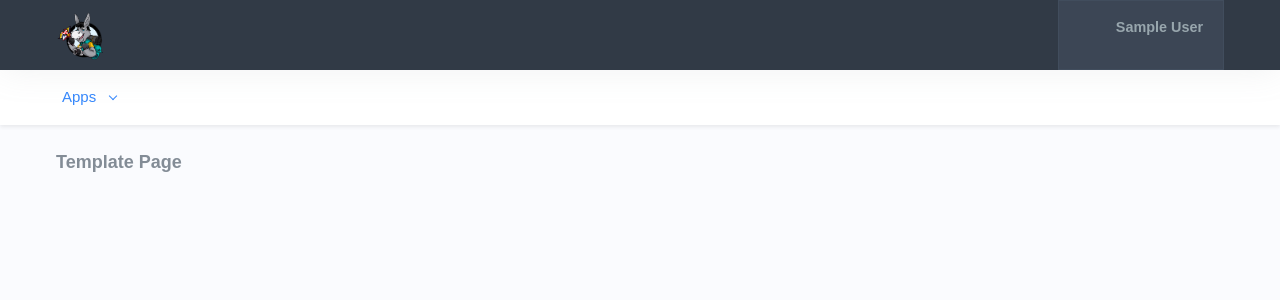
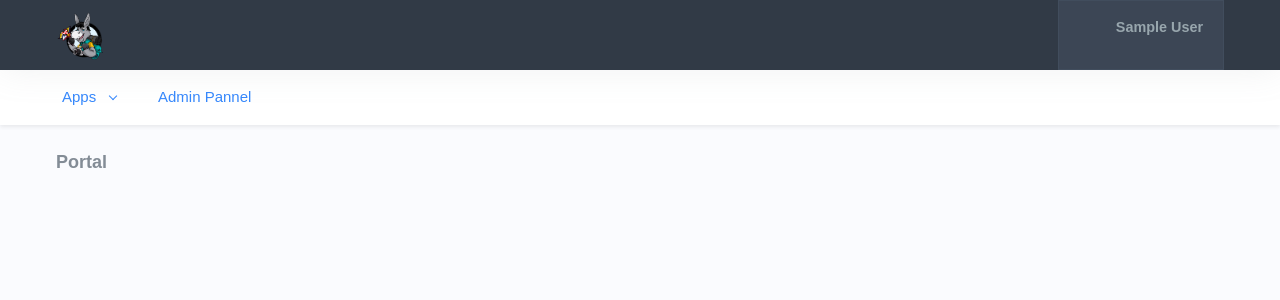
Before and after one commit to TheGamingBram/Project6DKTravels, a PHP site: page /portal.php in a window 1280 px wide. Shown: the top 300 px of the page. Run offline with PHP 8.4, Linux system fonts and the light colour scheme; the visitor is signed in with stand-in values (Sample User, id 1); some libraries are stand-ins or nearby versions; some web fonts are replaced.

Commit message:
admin page + smal updates

```diff
--- a/PAGE_FRAMEWORK.php
+++ b/PAGE_FRAMEWORK.php
@@ -143,6 +143,16 @@
                                             <a href="apps-file-manager.html" class="dropdown-item">File Manager</a>
                                         </div>
                                     </li>
+
+                                    <?php if($_SESSION['Email'] = "Admin@donkeytravel.nl"){
+                                        ?>
+                                            <li class="nav-item dropdown active">
+                                                <a class="nav-link dropdown-toggle arrow-none" href="adminpanel.php" id="topnav-apps" role="button">
+                                                    Admin Pannel
+                                                </a>
+                                            </li>
+                                        <?php
+                                    } ?>
                                 </ul>
                             </div>
                         </nav>
--- a/index.php
+++ b/index.php
@@ -142,6 +142,7 @@
                                         $_SESSION["loggedin"] = "loggedin";
                                         $_SESSION["id"] = $id;
                                         $_SESSION["name"] = $username;
+                                        $_SESSION["email"] = $email;
 
                                         header("location: portal.php");
                                     }
--- a/portal.php
+++ b/portal.php
@@ -1,3 +1,4 @@
 <?php
+    $PageName = "Portal";
     include("PAGE_FRAMEWORK.php"); //connection to database and some test functions
 ?>
```
Also changed, not shown: adminpanel.php (added, +9 -0 lines).
